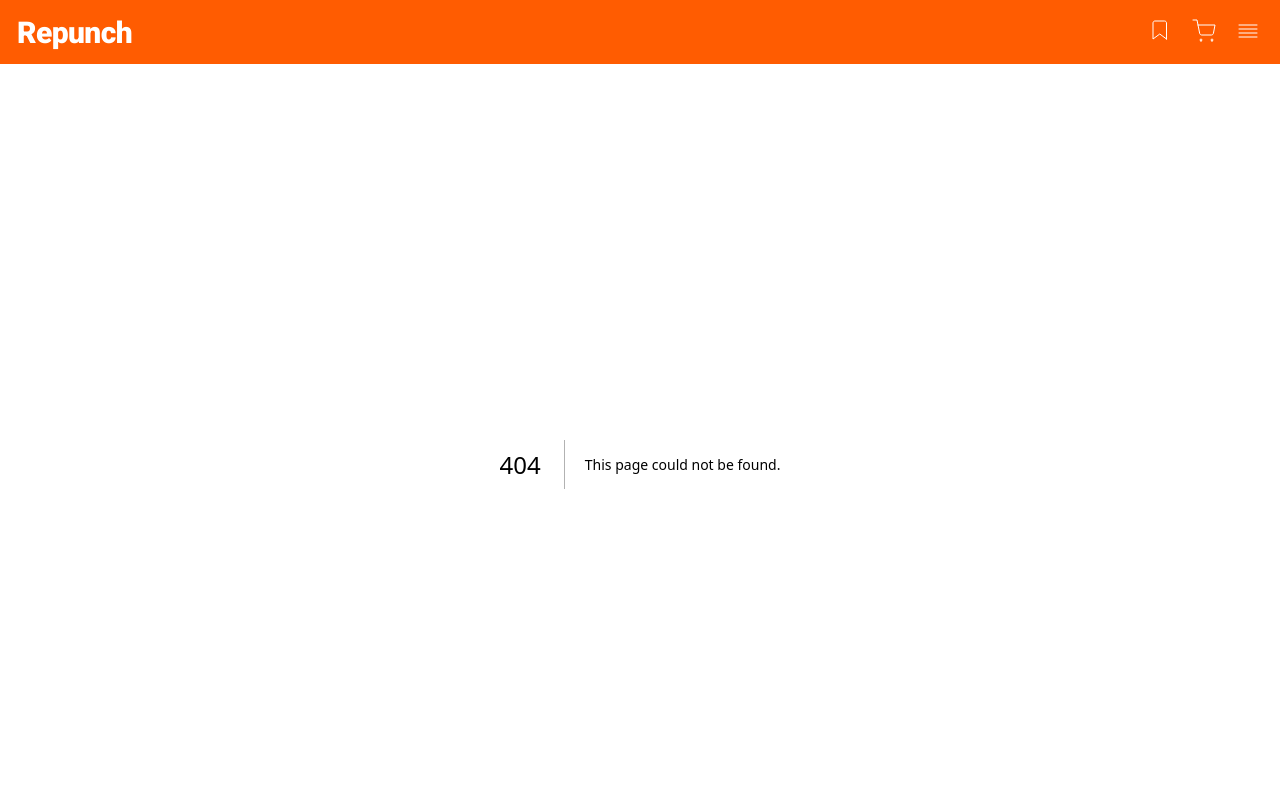
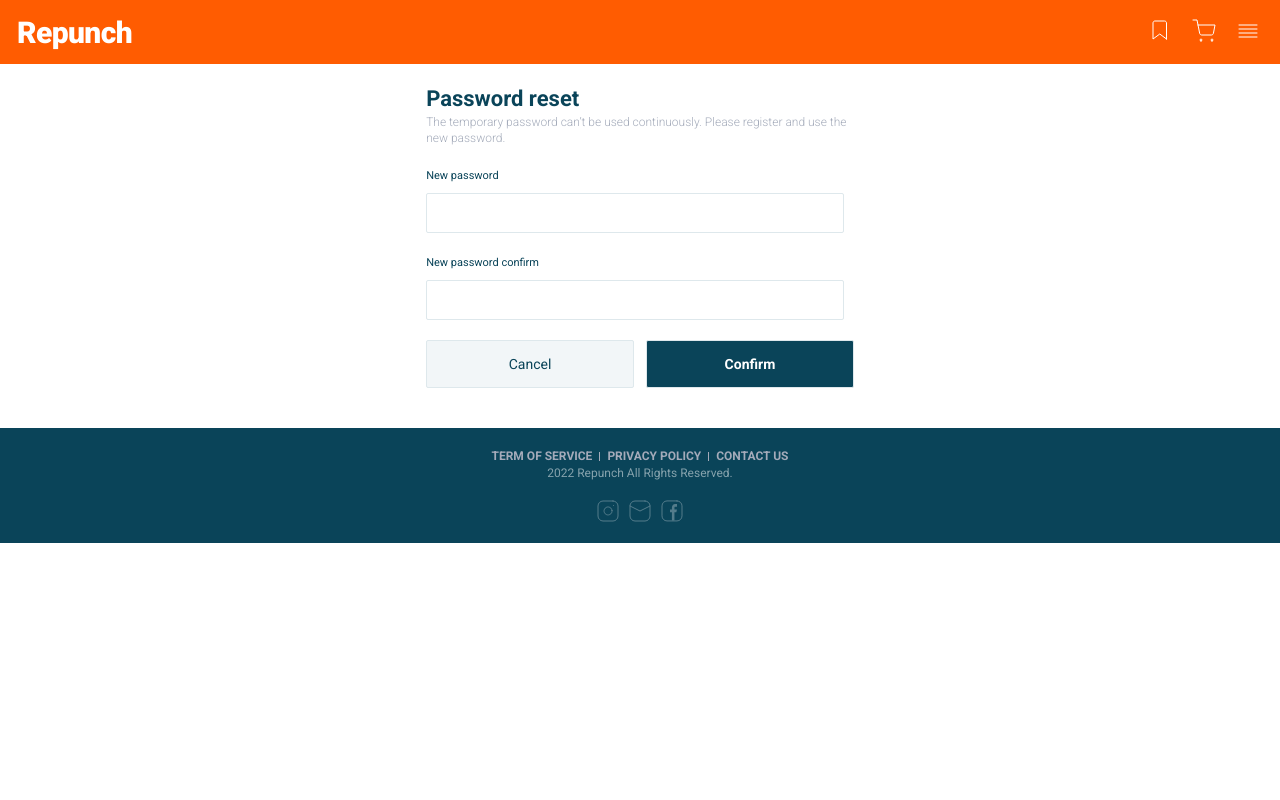
Before and after one commit to joseph-wee/repunch-web-public, a Next.js app: page /password_reset in a window 1280 px wide. Before the commit this address had no page. Shown: the top 800 px of the page. Built offline with nearby package versions, Linux system fonts and the light colour scheme.

Commit message:
design: 패스워드 리셋 페이지 UI구현

```diff
--- /dev/null
+++ b/pages/password_reset.tsx
@@ -0,0 +1,178 @@
+import React from "react";
+import styled from "styled-components";
+import { useState } from "react";
+import { SelectBoxCountryCodeNum } from "../components";
+import Link from "next/link";
+import { useRouter } from "next/router";
+
+const usePassword_reset = () => {
+  const [password, setPassword] = useState(""); // 비밀번호
+  const [passwordConfirm, setPasswordConfrim] = useState(""); // 비밀번호 확인
+
+  return (
+    <>
+      <Container>
+        <Title>Password reset</Title>
+        <InformText>
+          The temporary password can’t be used continuously. Please register and
+          use the new password.
+        </InformText>
+        <Wrapper>
+          <InputContainer>
+            <InputTitle>New password</InputTitle>
+            <Input
+              type="password"
+              onChange={(e) => setPassword(e.target.value)}
+            />
+          </InputContainer>
+        </Wrapper>
+        <Wrapper>
+          <InputContainer>
+            <InputTitle>New password confirm</InputTitle>
+            <Input
+              type="password"
+              onChange={(e) => setPasswordConfrim(e.target.value)}
+            />
+          </InputContainer>
+        </Wrapper>
+        <Wrapper>
+          <Button>
+            <Link href="/" style={{ textDecoration: "none" }}>
+              <LinkStyling>Cancel</LinkStyling>
+            </Link>
+          </Button>
+          <Button onClick={() => alert("test")}>Confirm</Button>
+        </Wrapper>
+      </Container>
+    </>
+  );
+};
+
+const Container = styled.div`
+  position: relative;
+  margin: 0 auto;
+  padding-top: 20px;
+  padding-bottom: 40px;
+  max-width: 427.75px;
+
+  color: #0a4459;
+  @media screen and (max-width: 767px) {
+    padding-left: 20px;
+    padding-right: 20px;
+  }
+`;
+const Title = styled.div`
+  margin-bottom: 2px;
+  font-size: 22px;
+  font-weight: 700;
+  line-height: 29px;
+  letter-spacing: 0em;
+  text-align: left;
+
+  @media screen and (max-width: 767px) {
+    margin-bottom: 4px;
+  }
+`;
+const InformText = styled.div`
+  top: 28px;
+  right: 20px;
+  margin-bottom: 20px;
+
+  font-family: "Roboto Slab";
+  font-style: normal;
+  font-weight: 300;
+  font-size: 12px;
+  line-height: 100%;
+  color: #a4abba;
+
+  font-family: "Roboto";
+  font-size: 12px;
+  line-height: 130%;
+`;
+
+const Wrapper = styled.div`
+  display: flex;
+`;
+const InputContainer = styled.div`
+  margin-bottom: 20px;
+  width: 100%;
+
+  &:nth-of-type(1) {
+    margin-right: 10px;
+  }
+`;
+const InputTitle = styled.div`
+  display: inline-block;
+  margin-right: 3.8px;
+  margin-bottom: 10px;
+  font-size: 11px;
+  font-weight: 400;
+  line-height: 14px;
+  letter-spacing: 0em;
+  text-align: left;
+`;
+
+const Input = styled.input`
+  display: inline-block;
+  padding-left: 16px;
+  width: 100%;
+  height: 40px;
+  box-sizing: border-box;
+  border: 1px solid #dee8ec;
+  border-radius: 2px;
+
+  font-family: Roboto;
+  font-size: 14px;
+  font-weight: 400;
+`;
+
+const Button = styled.button`
+  display: flex;
+  height: 48px;
+  width: 100%;
+  box-sizing: border-box;
+
+  align-items: center;
+  justify-content: center;
+
+  font-family: "Roboto";
+  font-weight: 700;
+  font-size: 14px;
+  line-height: 130%;
+  color: #ffffff;
+
+  background-color: #0a4459;
+  border: 1px solid #dee8ec;
+  border-radius: 2px;
+
+  overflow: hidden;
+  cursor: pointer;
+
+  &:nth-of-type(1) {
+    margin-right: 12px;
+    font-weight: 400;
+    color: #0a4459;
+    background-color: #f2f6f8;
+
+    @media screen and (max-width: 767px) {
+      margin-right: 11px;
+    }
+  }
+`;
+
+const LinkStyling = styled.div`
+  display: flex;
+  height: 48px;
+  width: 208px;
+  box-sizing: border-box;
+
+  align-items: center;
+  justify-content: center;
+
+  font-family: "Roboto";
+  font-weight: 400;
+  color: #0a4459;
+  line-height: 130%;
+`;
+
+export default usePassword_reset;
```
